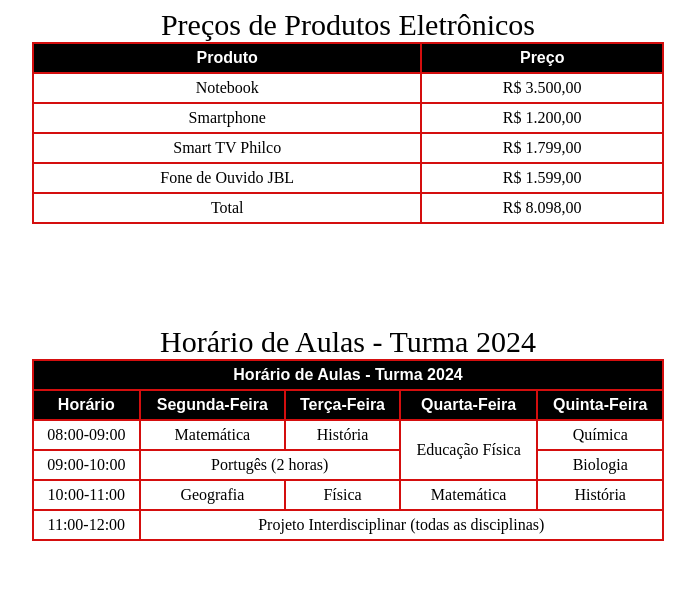
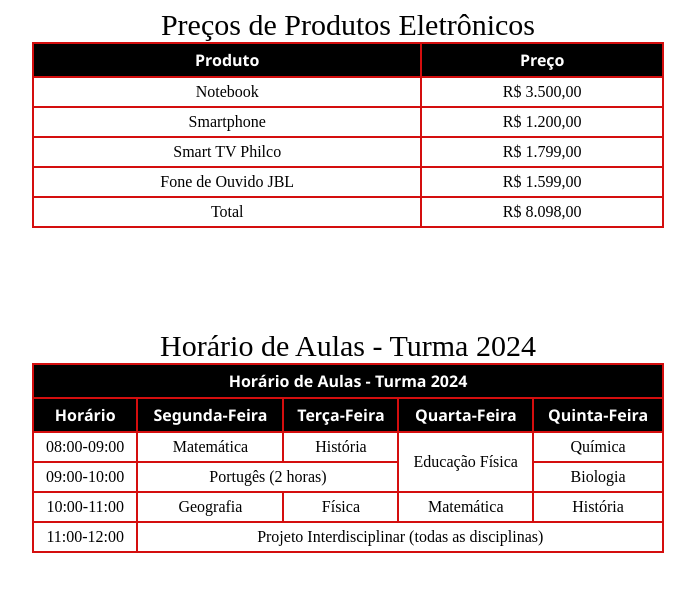
Before and after one commit to marianasvlt/tabelas-html, a plain HTML site: page index.html in a window 1280 px wide. Shown: the whole page, without its empty margins (292-987 px from the left). Drawn offline with Linux system fonts and the light colour scheme.

Commit message:
Add files via upload

```diff
--- a/index.html
+++ b/index.html
@@ -109,7 +109,7 @@
         th {
             background-color: #000000;
             color: #ffffff;
-            font-family: Arial, Helvetica, sans-serif;
+            font-family: 'Segoe UI', Tahoma, Geneva, Verdana, sans-serif;
         }
 
         tr:hover {
@@ -117,6 +117,7 @@
         }
         caption{
             font-size: 30px;
+            font-family: 'Times New Roman', Times, serif;
         }
     </style>
 </head>
```
